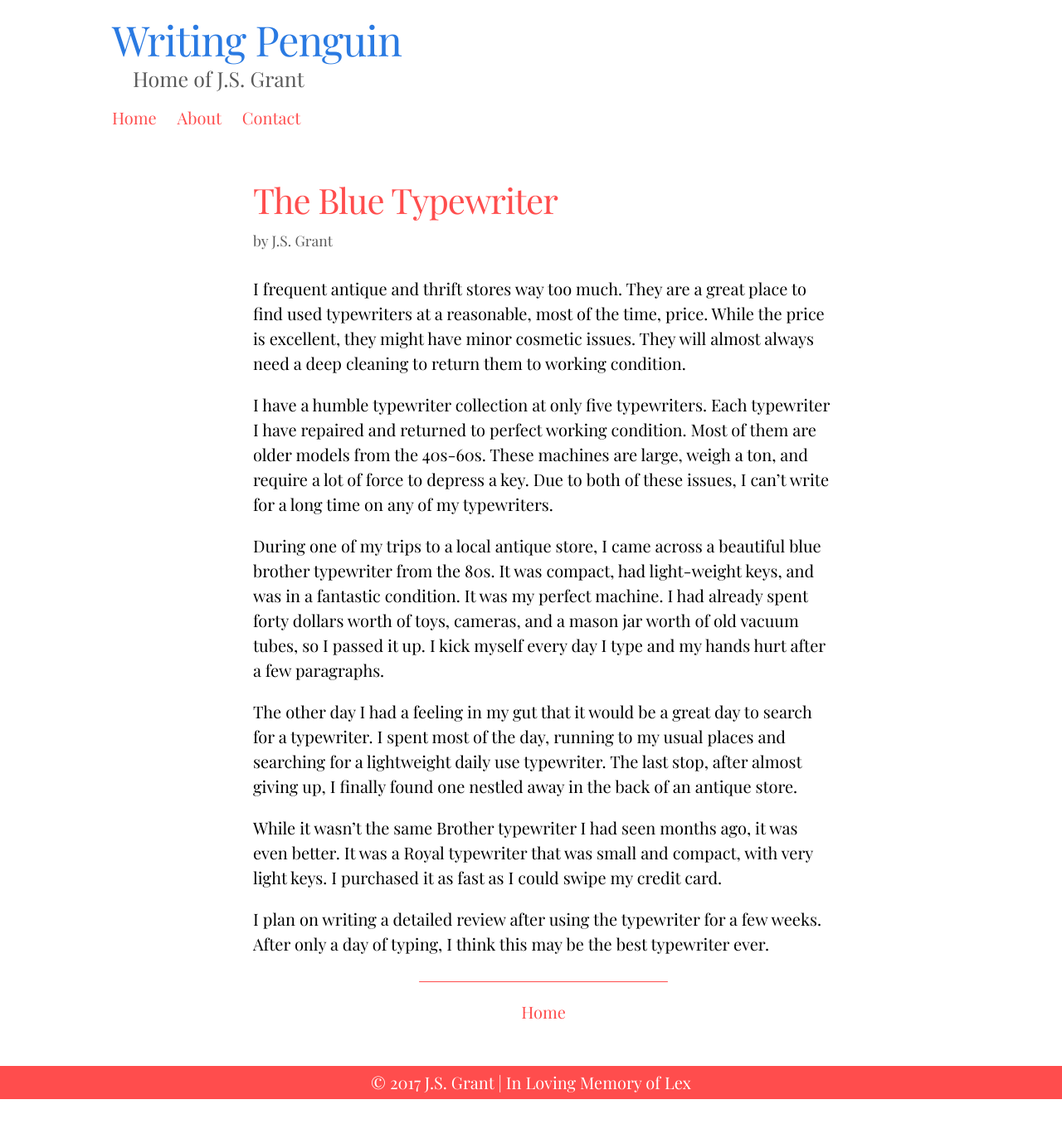
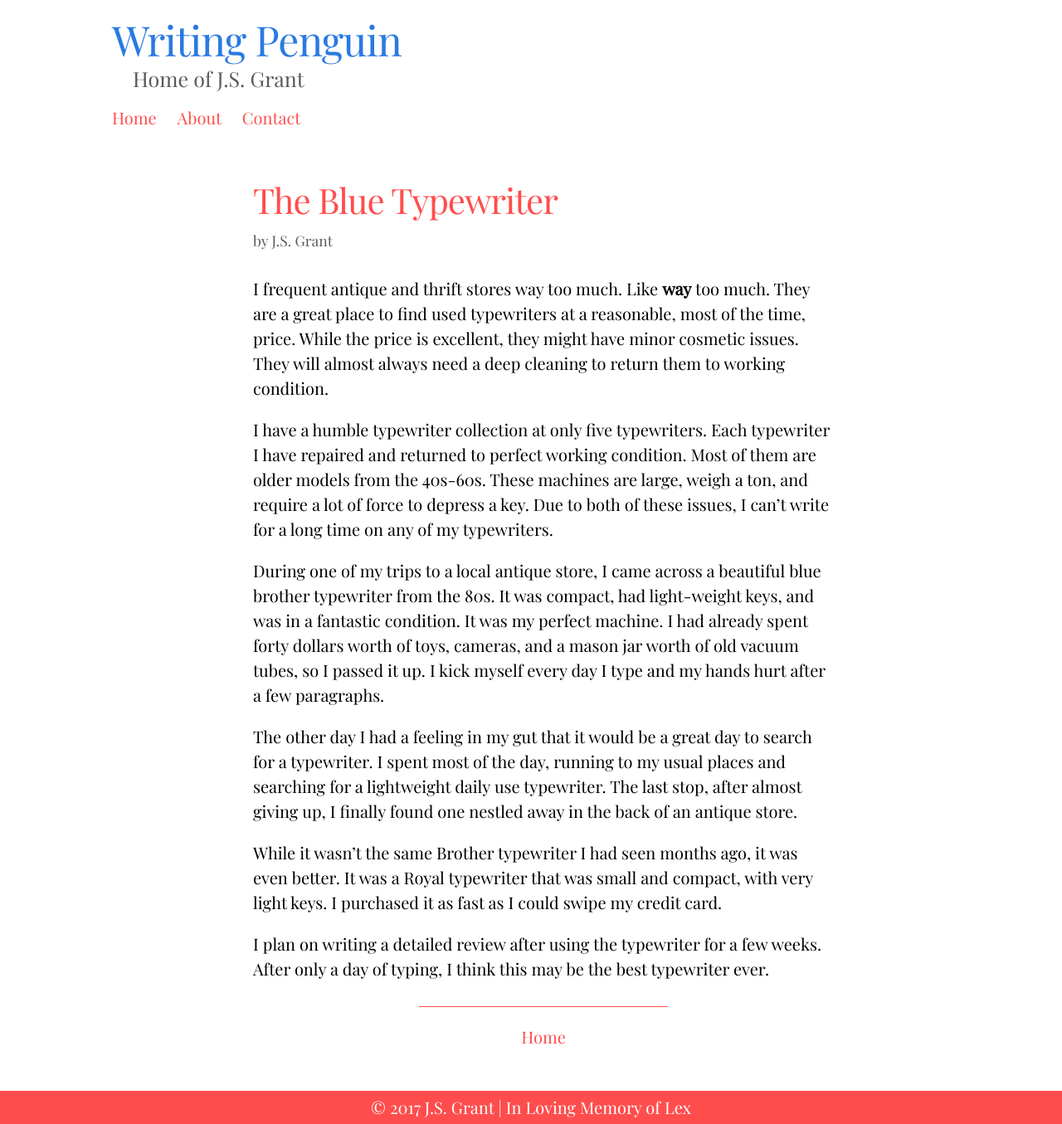
Before and after one commit to writingpenguin/writingpenguin.github.io, a Jekyll site: the page built from _posts/2017-11-23-the-blue-typewriter.markdown, in a window 1280 px wide. Shown: the whole page at 83% size. Built offline with Jekyll 4.4.1, drawn with Linux system fonts in a browser that asks for light colours; before the commit the page ends 1325 px from its top, so only the background shows below that.

Commit message:
Updated The Blue Typewriter

```diff
--- a/_posts/2017-11-23-the-blue-typewriter.markdown
+++ b/_posts/2017-11-23-the-blue-typewriter.markdown
@@ -11,7 +11,7 @@ images:
 layout: post
 ---
 
-I frequent antique and thrift stores way too much. They are a great place to find used typewriters at a reasonable, most of the time, price. While the price is excellent, they might have minor cosmetic issues. They will almost always need a deep cleaning to return them to working condition.
+I frequent antique and thrift stores way too much. Like **way** too much. They are a great place to find used typewriters at a reasonable, most of the time, price. While the price is excellent, they might have minor cosmetic issues. They will almost always need a deep cleaning to return them to working condition.
 
 I have a humble typewriter collection at only five typewriters. Each typewriter I have repaired and returned to perfect working condition. Most of them are older models from the 40s-60s. These machines are large, weigh a ton, and require a lot of force to depress a key. Due to both of these issues, I can’t write for a long time on any of my typewriters.
 
```
